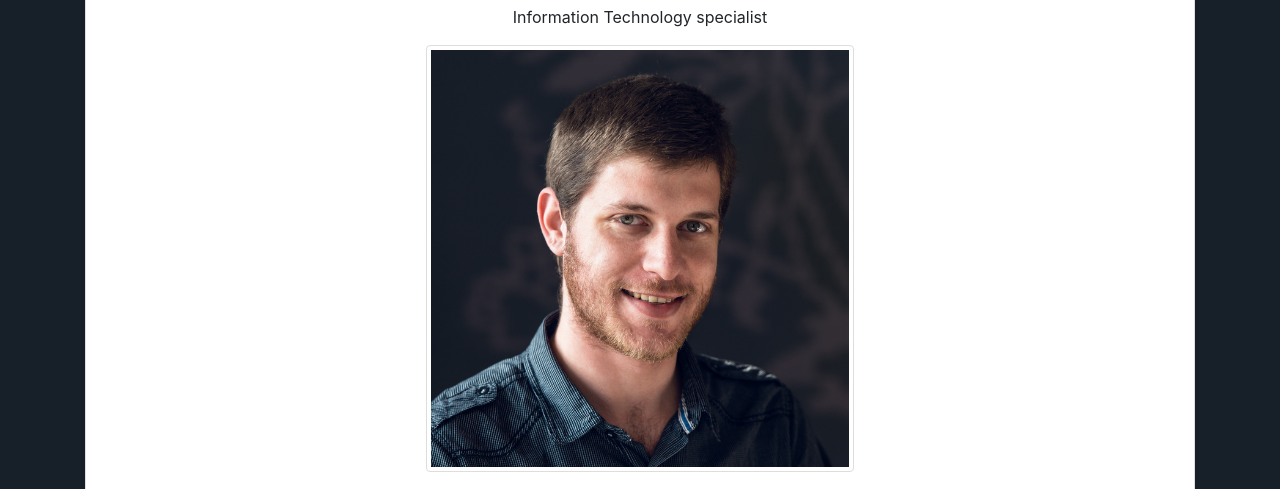
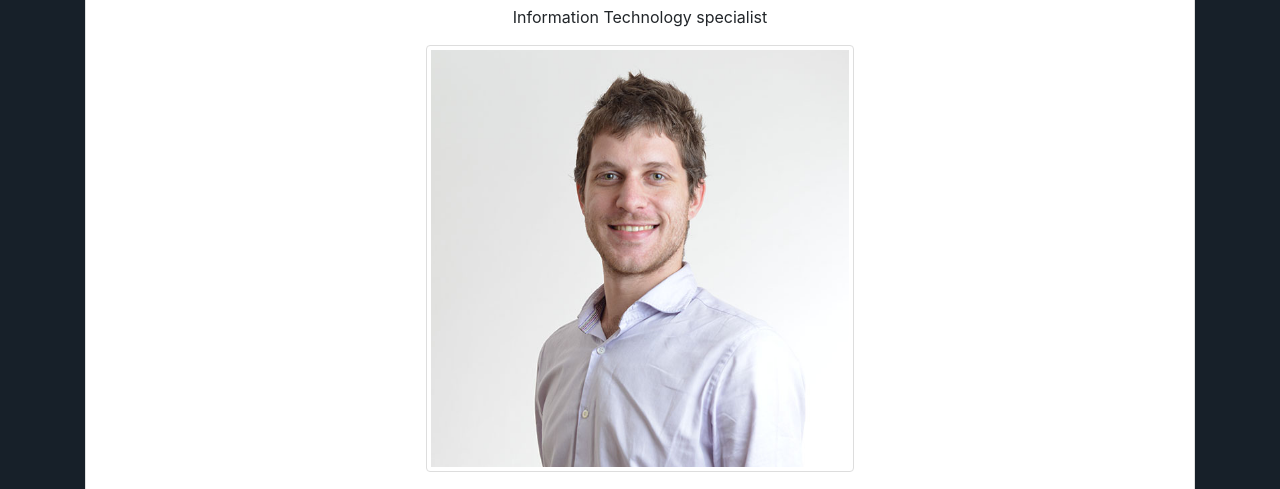
Before and after one commit to misak113/michaelzabka.cz, a plain HTML site: page index.html in a window 1280 px wide. Shown: the part 72-561 px from the top of the page. Drawn offline with nearby package versions, Linux system fonts and the light colour scheme.

Commit message:
Update ot image from 2017

```diff
--- a/index.html
+++ b/index.html
@@ -19,7 +19,7 @@
 					<div class="card-body">
 						<h1>Michael Zabka</h1>
 						<p class="card-text">Information Technology specialist</p>
-						<img class="profilePicture img-thumbnail" src="mz-2014-super-quality-square.png"/>
+						<img class="profilePicture img-thumbnail" src="mz-2017-medium-quality-square.png"/>
 					</div>
 					<h2>Info</h2>
 					<ul class="list-group">
```
Also changed, not shown: mz-2017-medium-quality-square.png (added).
